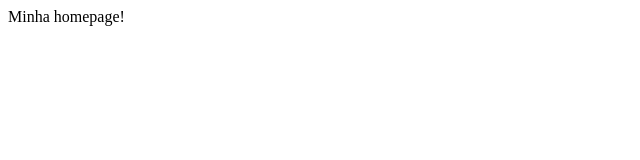
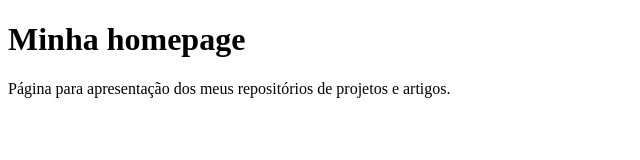
Before and after one commit to DeSouzaSR/DeSouzaSR.github.io, a plain HTML site: page index.html in a window 1280 px wide. Shown: the whole page, without its empty margins (0-640 px from the left). Drawn offline with Linux system fonts and the light colour scheme.

Commit message:
Criei título, cabeçalho e texto inicial

```diff
--- a/index.html
+++ b/index.html
@@ -1,9 +1,13 @@
 <!doctype html>
 <html>
 	<head>
+		<meta http-equiv="Content-Type" content="text/html; charset=UTF-8" />
 		<title>Home</title>
 	</head>
 	<body>
-		Minha homepage!
+		<h1>Minha homepage</h1>
+		<p>Página para apresentação dos meus repositórios de projetos
+			e artigos.
+		</p>
 	</body>
 </html>
```
